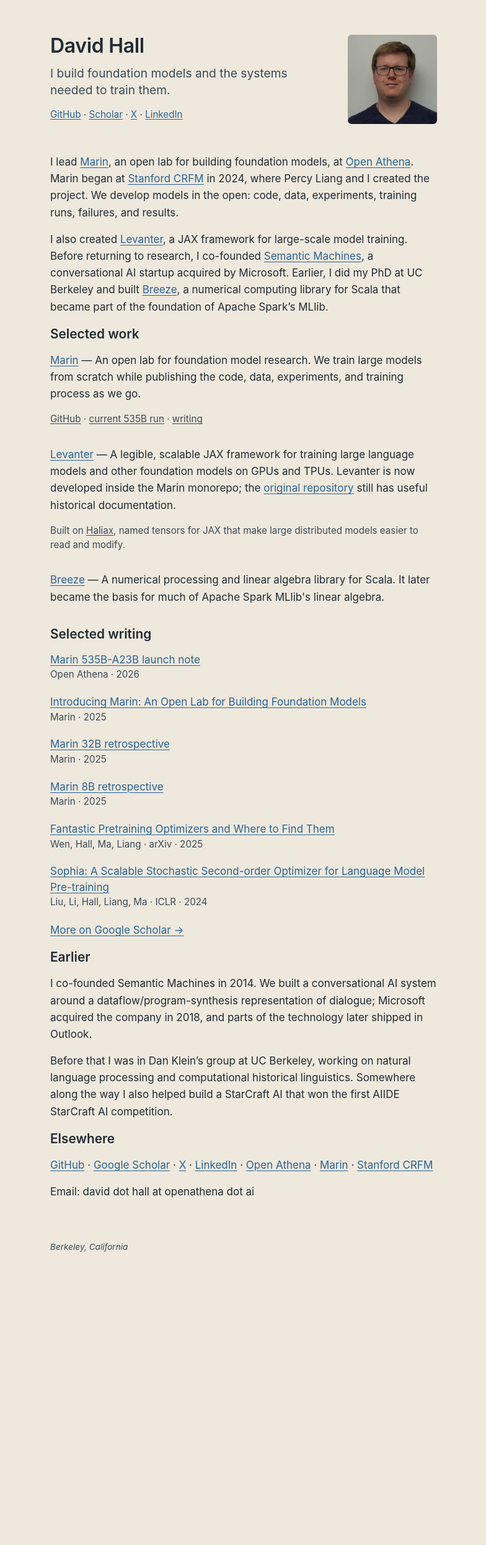
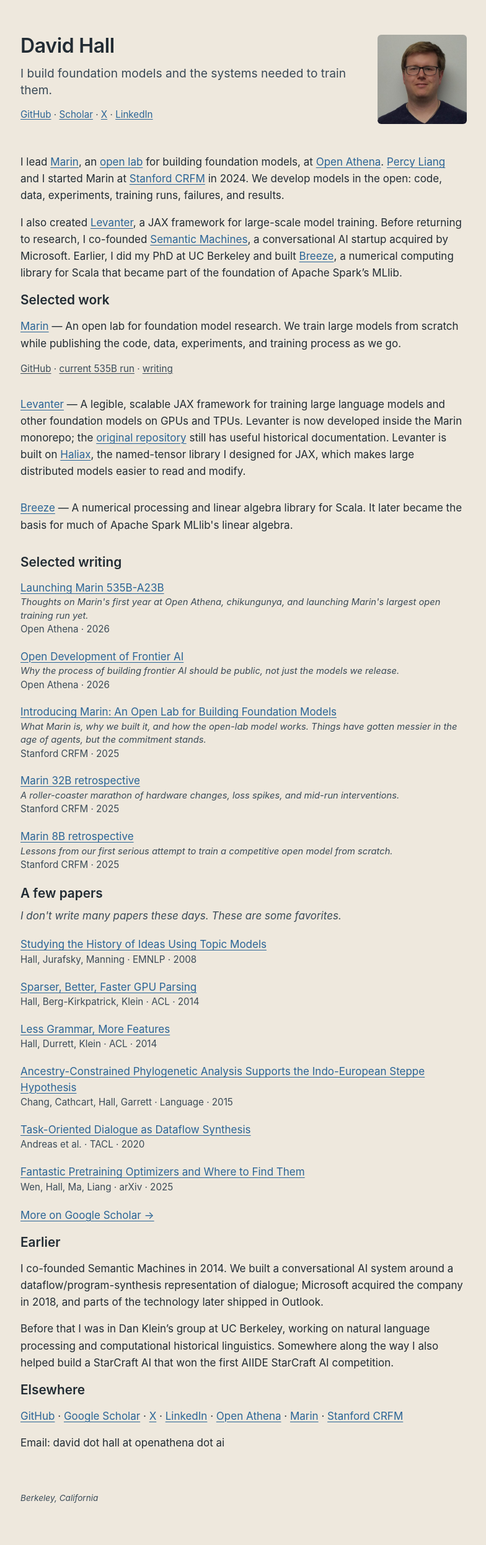
Before and after one commit to dlwh/dlwh.github.io, a Jekyll site: the page built from index.md, in a window 1280 px wide. Shown: the whole page at 62% size, without its empty margins (247-1031 px from the left). Built offline with Jekyll 4.4.1, drawn with Linux system fonts in a browser that asks for light colours; before the commit the page ends 2087 px from its top, so only the background shows below that.

Commit message:
Split writing and publications; widen column; copy polish
- Selected writing: blog posts with italic one-line descriptions, retitled
  535B launch note to 'Launching Marin 535B-A23B'
- New 'A few papers' section: six papers in chosen order (adds Sparser,
  Better, Faster GPU Parsing), drops Sophia
- Marin-era affiliations corrected to Stanford CRFM
- Column widened to 48rem so longest paper title stays on one line
- Levanter entry: Haliax folded into prose; Percy Liang and 'open lab' linked
- Cleaner bio opening: 'Percy Liang and I started Marin at Stanford CRFM'

```diff
--- a/assets/css/style.scss
+++ b/assets/css/style.scss
@@ -42,7 +42,7 @@ body {
 
 /* Layout — narrow readable column with generous breathing room. */
 .page-container {
-  max-width: 42rem; /* 672px content column */
+  max-width: 48rem; /* 768px content column, tuned so the longest paper title stays on one line */
   margin: 0 auto;
   padding: 3.5rem 1.25rem 4rem;
 }
@@ -204,9 +204,23 @@ main hr {
   line-height: 1.5;
 }
 
+.writing-entry .entry-desc {
+  color: var(--text-secondary);
+  font-size: 0.92rem;
+  font-style: italic;
+  line-height: 1.45;
+}
+
 .writing-entry .entry-line {
   color: var(--text-secondary);
   font-size: 0.95rem;
+}
+
+/* Section intro note (e.g. under "A few papers") */
+.section-note {
+  margin: -0.35rem 0 1.25rem;
+  color: var(--text-secondary);
+  font-style: italic;
 }
 
 /* Footer */
--- a/index.md
+++ b/index.md
@@ -2,7 +2,7 @@
 layout: default
 ---
 
-I lead [Marin](https://marin.community), an open lab for building foundation models, at [Open Athena](https://openathena.ai). Marin began at [Stanford CRFM](https://crfm.stanford.edu/) in 2024, where Percy Liang and I created the project. We develop models in the open: code, data, experiments, training runs, failures, and results.
+I lead [Marin](https://marin.community), an [open lab](https://marin.community/blog/2025/05/19/announcement/) for building foundation models, at [Open Athena](https://openathena.ai). [Percy Liang](https://cs.stanford.edu/~pliang/) and I started Marin at [Stanford CRFM](https://crfm.stanford.edu/) in 2024. We develop models in the open: code, data, experiments, training runs, failures, and results.
 
 I also created [Levanter](https://github.com/marin-community/marin/tree/main/lib/levanter), a JAX framework for large-scale model training. Before returning to research, I co-founded [Semantic Machines](https://www.microsoft.com/en-us/research/group/semantic-machines/), a conversational AI startup acquired by Microsoft. Earlier, I did my PhD at UC Berkeley and built [Breeze](https://github.com/scalanlp/breeze), a numerical computing library for Scala that became part of the foundation of Apache Spark's MLlib.
 
@@ -14,8 +14,7 @@ I also created [Levanter](https://github.com/marin-community/marin/tree/main/lib
 </div>
 
 <div class="work-entry">
-  <p><a href="https://github.com/marin-community/marin/tree/main/lib/levanter">Levanter</a> — A legible, scalable JAX framework for training large language models and other foundation models on GPUs and TPUs. Levanter is now developed inside the Marin monorepo; the <a href="https://github.com/marin-community/levanter">original repository</a> still has useful historical documentation.</p>
-  <p class="meta">Built on <a href="https://github.com/marin-community/haliax">Haliax</a>, named tensors for JAX that make large distributed models easier to read and modify.</p>
+  <p><a href="https://github.com/marin-community/marin/tree/main/lib/levanter">Levanter</a> — A legible, scalable JAX framework for training large language models and other foundation models on GPUs and TPUs. Levanter is now developed inside the Marin monorepo; the <a href="https://github.com/marin-community/levanter">original repository</a> still has useful historical documentation. Levanter is built on <a href="https://github.com/marin-community/haliax">Haliax</a>, the named-tensor library I designed for JAX, which makes large distributed models easier to read and modify.</p>
 </div>
 
 <div class="work-entry">
@@ -25,33 +24,67 @@ I also created [Levanter](https://github.com/marin-community/marin/tree/main/lib
 ## Selected writing
 
 <div class="writing-entry">
-  <p><a href="https://openathena.ai/blog/marin-535b-launch-note/">Marin 535B-A23B launch note</a></p>
+  <p><a href="https://openathena.ai/blog/marin-535b-launch-note/">Launching Marin 535B-A23B</a></p>
+  <p class="entry-desc">Thoughts on Marin's first year at Open Athena, chikungunya, and launching Marin's largest open training run yet.</p>
+  <p class="entry-line">Open Athena · 2026</p>
+</div>
+
+<div class="writing-entry">
+  <p><a href="https://openathena.ai/blog/open-development-of-frontier-ai/">Open Development of Frontier AI</a></p>
+  <p class="entry-desc">Why the process of building frontier AI should be public, not just the models we release.</p>
   <p class="entry-line">Open Athena · 2026</p>
 </div>
 
 <div class="writing-entry">
   <p><a href="https://marin.community/blog/2025/05/19/announcement/">Introducing Marin: An Open Lab for Building Foundation Models</a></p>
-  <p class="entry-line">Marin · 2025</p>
+  <p class="entry-desc">What Marin is, why we built it, and how the open-lab model works. Things have gotten messier in the age of agents, but the commitment stands.</p>
+  <p class="entry-line">Stanford CRFM · 2025</p>
 </div>
 
 <div class="writing-entry">
   <p><a href="https://marin.readthedocs.io/en/latest/reports/marin-32b-retro/">Marin 32B retrospective</a></p>
-  <p class="entry-line">Marin · 2025</p>
+  <p class="entry-desc">A roller-coaster marathon of hardware changes, loss spikes, and mid-run interventions.</p>
+  <p class="entry-line">Stanford CRFM · 2025</p>
 </div>
 
 <div class="writing-entry">
   <p><a href="https://marin.readthedocs.io/en/latest/reports/marin-8b-retro/">Marin 8B retrospective</a></p>
-  <p class="entry-line">Marin · 2025</p>
+  <p class="entry-desc">Lessons from our first serious attempt to train a competitive open model from scratch.</p>
+  <p class="entry-line">Stanford CRFM · 2025</p>
+</div>
+
+## A few papers
+
+<p class="section-note">I don't write many papers these days. These are some favorites.</p>
+
+<div class="writing-entry">
+  <p><a href="https://aclanthology.org/D08-1038/">Studying the History of Ideas Using Topic Models</a></p>
+  <p class="entry-line">Hall, Jurafsky, Manning · EMNLP · 2008</p>
+</div>
+
+<div class="writing-entry">
+  <p><a href="https://aclanthology.org/P14-1020/">Sparser, Better, Faster GPU Parsing</a></p>
+  <p class="entry-line">Hall, Berg-Kirkpatrick, Klein · ACL · 2014</p>
+</div>
+
+<div class="writing-entry">
+  <p><a href="https://aclanthology.org/P14-1022/">Less Grammar, More Features</a></p>
+  <p class="entry-line">Hall, Durrett, Klein · ACL · 2014</p>
+</div>
+
+<div class="writing-entry">
+  <p><a href="https://doi.org/10.1353/lan.2015.0005">Ancestry-Constrained Phylogenetic Analysis Supports the Indo-European Steppe Hypothesis</a></p>
+  <p class="entry-line">Chang, Cathcart, Hall, Garrett · Language · 2015</p>
+</div>
+
+<div class="writing-entry">
+  <p><a href="https://aclanthology.org/2020.tacl-1.36/">Task-Oriented Dialogue as Dataflow Synthesis</a></p>
+  <p class="entry-line">Andreas et al. · TACL · 2020</p>
 </div>
 
 <div class="writing-entry">
   <p><a href="https://arxiv.org/abs/2509.02046">Fantastic Pretraining Optimizers and Where to Find Them</a></p>
   <p class="entry-line">Wen, Hall, Ma, Liang · arXiv · 2025</p>
-</div>
-
-<div class="writing-entry">
-  <p><a href="https://proceedings.iclr.cc/paper_files/paper/2024/hash/06960915ba8674c7a898ec0b472b80ff-Abstract-Conference.html">Sophia: A Scalable Stochastic Second-order Optimizer for Language Model Pre-training</a></p>
-  <p class="entry-line">Liu, Li, Hall, Liang, Ma · ICLR · 2024</p>
 </div>
 
 <p><a href="https://scholar.google.com/citations?user=6GpZV0YAAAAJ&amp;hl=en">More on Google Scholar →</a></p>
```
